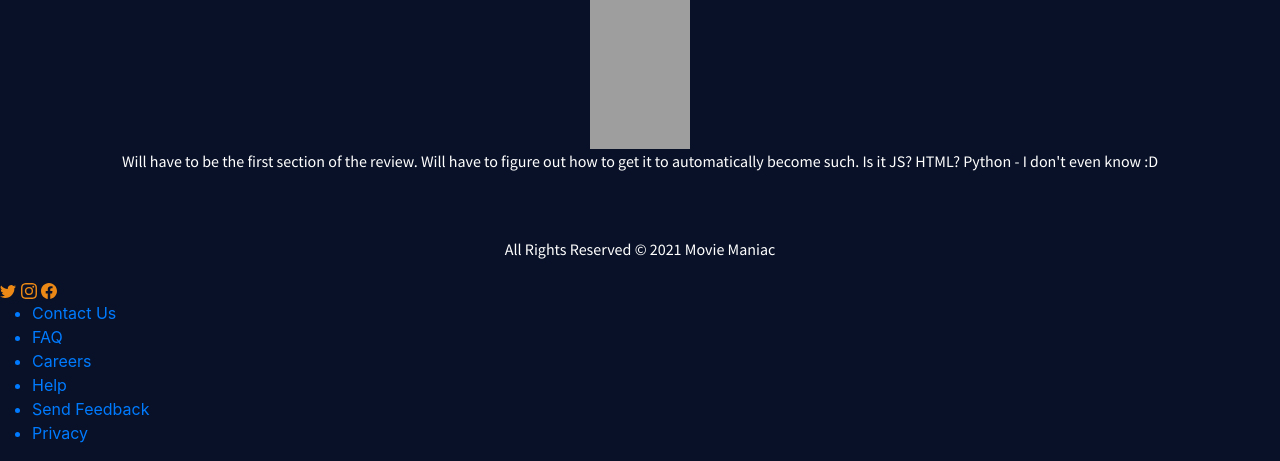
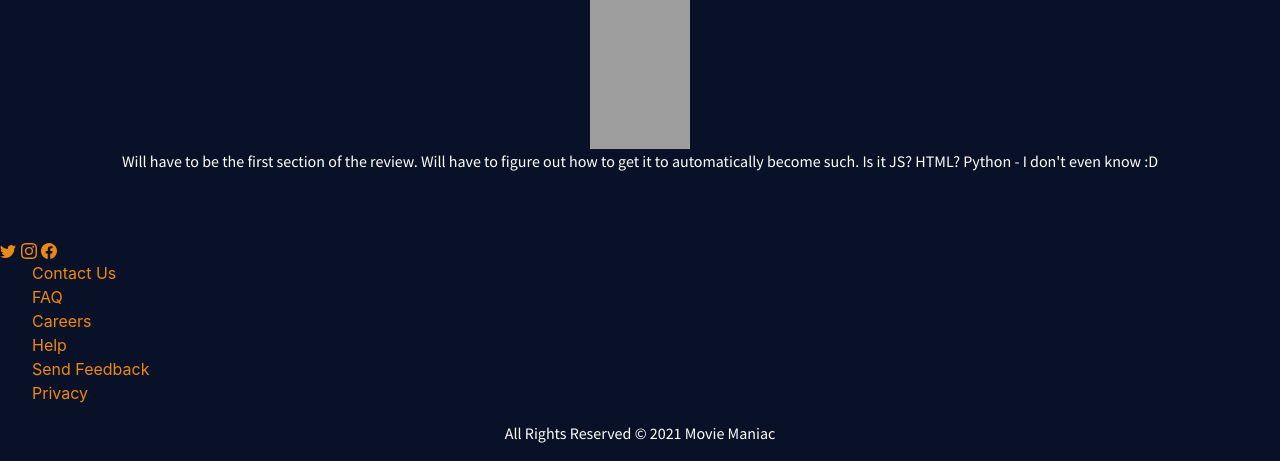
Before and after one commit to RafikaAT/Sky_Final_Project_Repository, a Flask app: page / in a window 1280 px wide. Shown: the part 3454-3915 px from the top of the page. Run offline with Flask 2, Linux system fonts and the light colour scheme; some libraries are stand-ins or nearby versions; grey boxes are pictures that could not be loaded.

Commit message:
made the footer links orange

```diff
--- a/Sky_Final_Project/application/static/base-html-stylesheets.css
+++ b/Sky_Final_Project/application/static/base-html-stylesheets.css
@@ -97,3 +97,10 @@ color:#EC8916 ;
     font-weight: 700;
     letter-spacing: 1px;
 }
+
+/* Footer */
+
+.footer-links li {
+    list-style: none;
+    color: #EC8916;
+}
--- a/Sky_Final_Project/application/templates/base.html
+++ b/Sky_Final_Project/application/templates/base.html
@@ -39,11 +39,6 @@
         {% block content %} {% endblock %}
 <!--Navbar ends here-->
         <footer>
-            <div>
-<!--                Can change this if we want a T&C and put a link in it-->
-                <p>All Rights Reserved &copy; 2021 Movie Maniac</p>
-            </div>
-
             <div class="social-menu">
                 <a href="https://twitter.com/" target="_blank">
                 <svg xmlns="http://www.w3.org/2000/svg" width="16" height="16" fill="#EC8916" class="bi bi-twitter"
@@ -58,7 +53,7 @@
                 <svg xmlns="http://www.w3.org/2000/svg" width="16" height="16" fill="#EC8916" class="bi bi-facebook" viewBox="0 0 16 16">
                     <path d="M16 8.049c0-4.446-3.582-8.05-8-8.05C3.58 0-.002 3.603-.002 8.05c0 4.017 2.926 7.347 6.75 7.951v-5.625h-2.03V8.05H6.75V6.275c0-2.017 1.195-3.131 3.022-3.131.876 0 1.791.157 1.791.157v1.98h-1.009c-.993 0-1.303.621-1.303 1.258v1.51h2.218l-.354 2.326H9.25V16c3.824-.604 6.75-3.934 6.75-7.951z"/>
                 </svg></a>
-            <ul>
+            <ul class="footer-links">
                 <a href="#blank_link_for_now"><li>Contact Us</li></a>
                 <a href="#another_blank_link_for_now"><li>FAQ</li></a>
                 <a href="#another_blank_link_for_now"><li>Careers</li></a>
@@ -66,6 +61,9 @@
                 <a href="#another_blank_link_for_now"><li>Send Feedback</li></a>
                 <a href="#another_blank_link_for_now"><li>Privacy</li></a>
             </ul>
+             <div>
+                <p>All Rights Reserved &copy; 2021 Movie Maniac</p>
+            </div>
         </footer>
 <script src="https://cdn.jsdelivr.net/npm/@popperjs/core@2.9.1/dist/umd/popper.min.js" integrity="sha384-SR1sx49pcuLnqZUnnPwx6FCym0wLsk5JZuNx2bPPENzswTNFaQU1RDvt3wT4gWFG" crossorigin="anonymous"></script>
 <script src="https://cdn.jsdelivr.net/npm/bootstrap@5.0.0-beta3/dist/js/bootstrap.min.js" integrity="sha384-j0CNLUeiqtyaRmlzUHCPZ+Gy5fQu0dQ6eZ/xAww941Ai1SxSY+0EQqNXNE6DZiVc" crossorigin="anonymous"></script>
```
